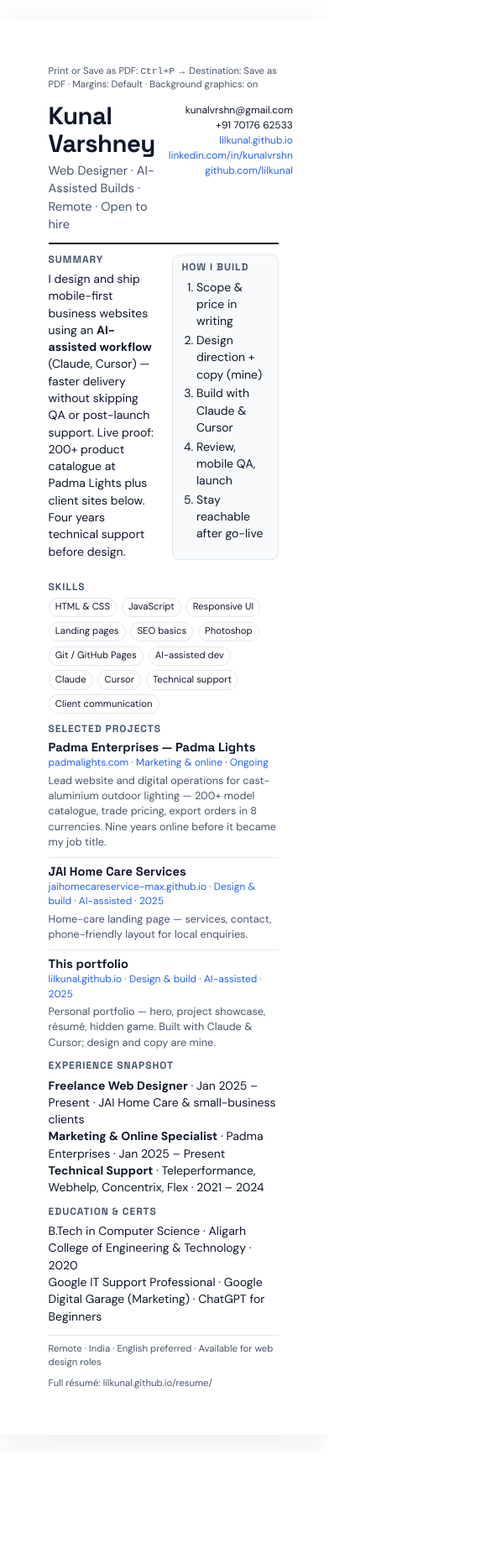
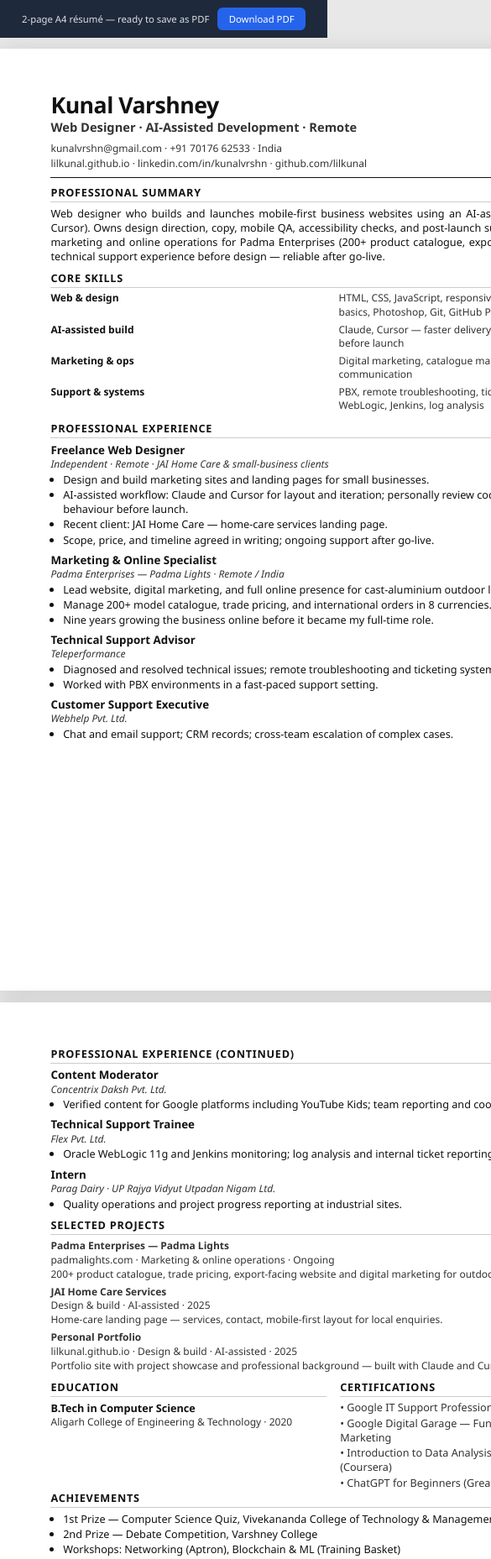
Before and after one commit to lilkunal/lilkunal.github.io, a plain HTML site: page assets/hire-me.html in a window 390 px wide. Shown: the top 1857 px of the page at 84% size, 585 px wide, since content can reach past the window. Before the commit the page ends 1733 px from the top, so only its background shows below. Drawn offline with Linux system fonts and the light colour scheme.

Commit message:
feat: 2-page A4 printable resume for PDF download
Replace hire-me sheet with clean two-page A4 layout; wire Download resume links site-wide.

Co-authored-by: Cursor <cursoragent@cursor.com>

```diff
--- a/assets/hire-me.html
+++ b/assets/hire-me.html
@@ -3,153 +3,377 @@
 <head>
 <meta charset="UTF-8">
 <meta name="viewport" content="width=device-width, initial-scale=1.0">
-<title>Kunal Varshney — Hire Me (Web Designer)</title>
-<meta name="description" content="One-page overview — web designer, AI-assisted builds, three live projects. Remote · India.">
-<link rel="icon" type="image/svg+xml" href="favicon.svg">
-<link rel="preconnect" href="https://fonts.googleapis.com">
-<link rel="preconnect" href="https://fonts.gstatic.com" crossorigin>
-<link href="https://fonts.googleapis.com/css2?family=DM+Sans:opsz,wght@9..40,400;9..40,500;9..40,600;9..40,700&family=Space+Grotesk:wght@600;700&display=swap" rel="stylesheet">
+<title>Kunal Varshney — Résumé</title>
+<meta name="robots" content="noindex">
 <style>
+*, *::before, *::after { box-sizing: border-box; margin: 0; padding: 0; }
+
 :root {
-  --ink: #0f172a;
-  --muted: #475569;
-  --accent: #2563eb;
-  --border: #e2e8f0;
-  --bg: #fff;
+  --ink: #111;
+  --muted: #333;
+  --rule: #ccc;
 }
-* { box-sizing: border-box; margin: 0; }
+
+html { font-size: 10pt; }
+
 body {
-  font-family: "DM Sans", system-ui, sans-serif;
-  font-size: 10.5pt;
-  line-height: 1.45;
+  font-family: "Segoe UI", Calibri, Arial, sans-serif;
   color: var(--ink);
-  background: var(--bg);
-  max-width: 8.5in;
-  margin: 0 auto;
-  padding: 0.55in 0.6in;
+  background: #e8e8e8;
+  line-height: 1.35;
 }
-h1, h2, h3 { font-family: "Space Grotesk", sans-serif; font-weight: 700; line-height: 1.15; }
-h1 { font-size: 22pt; letter-spacing: -0.02em; }
-.tagline { font-size: 11pt; color: var(--muted); margin-top: 0.25rem; max-width: 36rem; }
-.header { display: flex; justify-content: space-between; align-items: flex-start; gap: 1rem; border-bottom: 2px solid var(--ink); padding-bottom: 0.65rem; margin-bottom: 0.75rem; }
-.contact { text-align: right; font-size: 9pt; line-height: 1.5; }
-.contact a { color: var(--accent); text-decoration: none; }
-.grid-2 { display: grid; grid-template-columns: 1fr 1fr; gap: 0.85rem 1.25rem; margin-bottom: 0.85rem; }
-section { margin-bottom: 0.75rem; }
-section h2 { font-size: 9pt; text-transform: uppercase; letter-spacing: 0.08em; color: var(--muted); margin-bottom: 0.35rem; }
-.summary p { max-width: 42rem; }
-.workflow { background: #f8fafc; border: 1px solid var(--border); border-radius: 8px; padding: 0.55rem 0.65rem; }
-.workflow ol { padding-left: 1.1rem; margin: 0; }
-.workflow li { margin: 0.15rem 0; }
-.skills { display: flex; flex-wrap: wrap; gap: 0.35rem; }
-.skills span { font-size: 8.5pt; padding: 0.15rem 0.45rem; border: 1px solid var(--border); border-radius: 999px; background: #fff; }
-.project { border-top: 1px solid var(--border); padding-top: 0.5rem; margin-top: 0.5rem; }
-.project:first-of-type { border-top: none; padding-top: 0; margin-top: 0; }
-.project h3 { font-size: 11pt; margin-bottom: 0.1rem; }
-.project .meta { font-size: 9pt; color: var(--accent); margin-bottom: 0.2rem; }
-.project p { font-size: 9.5pt; color: var(--muted); }
-.footer-note { margin-top: 0.65rem; padding-top: 0.5rem; border-top: 1px solid var(--border); font-size: 8.5pt; color: var(--muted); display: flex; justify-content: space-between; flex-wrap: wrap; gap: 0.5rem; }
-.print-hint { font-size: 8.5pt; color: var(--muted); margin-bottom: 0.75rem; }
+
+/* —— Screen toolbar only —— */
+.toolbar {
+  position: sticky;
+  top: 0;
+  z-index: 10;
+  display: flex;
+  justify-content: center;
+  gap: 0.75rem;
+  padding: 0.65rem 1rem;
+  background: #1e293b;
+  color: #fff;
+  font-size: 0.85rem;
+}
+.toolbar button {
+  font: inherit;
+  cursor: pointer;
+  border: none;
+  border-radius: 6px;
+  padding: 0.45rem 1rem;
+  background: #2563eb;
+  color: #fff;
+}
+.toolbar button:hover { background: #1d4ed8; }
+.toolbar span { align-self: center; opacity: 0.85; }
+
+/* —— A4 pages —— */
+.sheet {
+  width: 210mm;
+  min-height: 297mm;
+  margin: 1rem auto;
+  padding: 14mm 16mm;
+  background: #fff;
+  box-shadow: 0 2px 24px rgba(0,0,0,.12);
+}
+.sheet + .sheet { margin-top: 0; }
+
+.name {
+  font-size: 20pt;
+  font-weight: 700;
+  letter-spacing: -0.02em;
+  line-height: 1.1;
+}
+.title {
+  font-size: 11pt;
+  font-weight: 600;
+  margin-top: 0.15rem;
+  color: var(--muted);
+}
+.contact-line {
+  font-size: 9pt;
+  margin-top: 0.45rem;
+  color: var(--muted);
+  line-height: 1.5;
+}
+.head-rule {
+  border: none;
+  border-top: 1.5px solid var(--ink);
+  margin: 0.55rem 0 0.65rem;
+}
+
+section { margin-bottom: 0.65rem; }
+section:last-child { margin-bottom: 0; }
+
+h2 {
+  font-size: 9.5pt;
+  font-weight: 700;
+  text-transform: uppercase;
+  letter-spacing: 0.06em;
+  border-bottom: 1px solid var(--rule);
+  padding-bottom: 0.15rem;
+  margin-bottom: 0.35rem;
+}
+
+p, li { font-size: 9.5pt; }
+.summary p { text-align: justify; }
+
+.skills-grid {
+  display: grid;
+  grid-template-columns: 1fr 1fr;
+  gap: 0.15rem 1rem;
+  font-size: 9pt;
+}
+.skills-grid dt { font-weight: 600; }
+.skills-grid dd { color: var(--muted); margin-bottom: 0.2rem; }
+
+.job { margin-bottom: 0.45rem; }
+.job:last-child { margin-bottom: 0; }
+.job-head {
+  display: flex;
+  justify-content: space-between;
+  align-items: baseline;
+  gap: 0.5rem;
+  flex-wrap: wrap;
+}
+.job-role { font-weight: 700; font-size: 10pt; }
+.job-date { font-size: 9pt; color: var(--muted); white-space: nowrap; }
+.job-org { font-size: 9pt; font-style: italic; color: var(--muted); margin-bottom: 0.12rem; }
+.job ul {
+  padding-left: 1.1rem;
+  margin-top: 0.1rem;
+}
+.job li { margin-bottom: 0.08rem; }
+
+.project { margin-bottom: 0.35rem; }
+.project-name { font-weight: 700; font-size: 9.5pt; }
+.project-meta { font-size: 9pt; color: var(--muted); }
+.project p { font-size: 9pt; color: var(--muted); margin-top: 0.05rem; }
+
+.two-col {
+  display: grid;
+  grid-template-columns: 1fr 1fr;
+  gap: 0.5rem 1.25rem;
+}
+
+.edu-item { margin-bottom: 0.3rem; }
+.edu-item strong { font-size: 9.5pt; }
+.edu-item span { font-size: 9pt; color: var(--muted); display: block; }
+
+.certs { font-size: 9pt; color: var(--muted); }
+.certs li { margin-bottom: 0.1rem; list-style: none; padding-left: 0; }
+.certs li::before { content: "• "; }
+
+.achievements ul {
+  padding-left: 1.1rem;
+  font-size: 9pt;
+}
+.achievements li { margin-bottom: 0.08rem; }
+
+@page {
+  size: A4;
+  margin: 0;
+}
+
 @media print {
-  body { padding: 0.45in 0.5in; }
-  .print-hint, .no-print { display: none !important; }
-  a { color: var(--ink); }
+  html { font-size: 10pt; }
+  body { background: #fff; }
+  .toolbar { display: none !important; }
+  .sheet {
+    width: 100%;
+    min-height: auto;
+    margin: 0;
+    padding: 14mm 16mm;
+    box-shadow: none;
+    page-break-after: always;
   }
+  .sheet:last-of-type { page-break-after: auto; }
+  a { color: inherit; text-decoration: none; }
+}
+
 @media screen {
-  body { box-shadow: 0 8px 40px rgba(15,23,42,.08); margin: 1.5rem auto; }
+  .pages { padding-bottom: 2rem; }
 }
 </style>
 </head>
 <body>
-<p class="print-hint no-print">Print or Save as PDF: <kbd>Ctrl+P</kbd> → Destination: Save as PDF · Margins: Default · Background graphics: on</p>
 
-<header class="header">
-  <div>
-    <h1>Kunal Varshney</h1>
-    <p class="tagline">Web Designer · AI-Assisted Builds · Remote · Open to hire</p>
+<div class="toolbar no-print">
+  <span>2-page A4 résumé — ready to save as PDF</span>
+  <button type="button" id="btn-print">Download PDF</button>
 </div>
-  <div class="contact">
-    <div>kunalvrshn@gmail.com</div>
-    <div>+91 70176 62533</div>
-    <div><a href="https://lilkunal.github.io/">lilkunal.github.io</a></div>
-    <div><a href="https://linkedin.com/in/kunalvrshn/">linkedin.com/in/kunalvrshn</a></div>
-    <div><a href="https://github.com/lilkunal">github.com/lilkunal</a></div>
-  </div>
+
+<div class="pages">
+
+<!-- ========== PAGE 1 ========== -->
+<div class="sheet" id="page-1">
+
+  <header>
+    <h1 class="name">Kunal Varshney</h1>
+    <p class="title">Web Designer · AI-Assisted Development · Remote</p>
+    <p class="contact-line">
+      kunalvrshn@gmail.com · +91 70176 62533 · India<br>
+      lilkunal.github.io · linkedin.com/in/kunalvrshn · github.com/lilkunal
+    </p>
+    <hr class="head-rule">
   </header>
 
-<div class="grid-2">
   <section class="summary">
-    <h2>Summary</h2>
-    <p>I design and ship mobile-first business websites using an <strong>AI-assisted workflow</strong> (Claude, Cursor) — faster delivery without skipping QA or post-launch support. Live proof: 200+ product catalogue at Padma Lights plus client sites below. Four years technical support before design.</p>
+    <h2>Professional Summary</h2>
+    <p>Web designer who builds and launches mobile-first business websites using an AI-assisted workflow (Claude, Cursor). Owns design direction, copy, mobile QA, accessibility checks, and post-launch support. Since 2025, leads marketing and online operations for Padma Enterprises (200+ product catalogue, export orders). Four years of technical support experience before design — reliable after go-live.</p>
   </section>
-  <section class="workflow">
-    <h2>How I build</h2>
-    <ol>
-      <li>Scope &amp; price in writing</li>
-      <li>Design direction + copy (mine)</li>
-      <li>Build with Claude &amp; Cursor</li>
-      <li>Review, mobile QA, launch</li>
-      <li>Stay reachable after go-live</li>
-    </ol>
+
+  <section>
+    <h2>Core Skills</h2>
+    <dl class="skills-grid">
+      <dt>Web &amp; design</dt>
+      <dd>HTML, CSS, JavaScript, responsive UI, landing pages, SEO basics, Photoshop, Git, GitHub Pages</dd>
+      <dt>AI-assisted build</dt>
+      <dd>Claude, Cursor — faster delivery with human review before launch</dd>
+      <dt>Marketing &amp; ops</dt>
+      <dd>Digital marketing, catalogue management, Excel, client communication</dd>
+      <dt>Support &amp; systems</dt>
+      <dd>PBX, remote troubleshooting, ticketing, CRM, Oracle WebLogic, Jenkins, log analysis</dd>
+    </dl>
   </section>
+
+  <section>
+    <h2>Professional Experience</h2>
+
+    <article class="job">
+      <div class="job-head">
+        <span class="job-role">Freelance Web Designer</span>
+        <span class="job-date">Jan 2025 – Present</span>
+      </div>
+      <p class="job-org">Independent · Remote · JAI Home Care &amp; small-business clients</p>
+      <ul>
+        <li>Design and build marketing sites and landing pages for small businesses.</li>
+        <li>AI-assisted workflow: Claude and Cursor for layout and iteration; personally review code, copy, and mobile behaviour before launch.</li>
+        <li>Recent client: JAI Home Care — home-care services landing page.</li>
+        <li>Scope, price, and timeline agreed in writing; ongoing support after go-live.</li>
+      </ul>
+    </article>
+
+    <article class="job">
+      <div class="job-head">
+        <span class="job-role">Marketing &amp; Online Specialist</span>
+        <span class="job-date">Jan 2025 – Present</span>
+      </div>
+      <p class="job-org">Padma Enterprises — Padma Lights · Remote / India</p>
+      <ul>
+        <li>Lead website, digital marketing, and full online presence for cast-aluminium outdoor lighting.</li>
+        <li>Manage 200+ model catalogue, trade pricing, and international orders in 8 currencies.</li>
+        <li>Nine years growing the business online before it became my full-time role.</li>
+      </ul>
+    </article>
+
+    <article class="job">
+      <div class="job-head">
+        <span class="job-role">Technical Support Advisor</span>
+        <span class="job-date">Aug 2024 – Dec 2024</span>
+      </div>
+      <p class="job-org">Teleperformance</p>
+      <ul>
+        <li>Diagnosed and resolved technical issues; remote troubleshooting and ticketing systems.</li>
+        <li>Worked with PBX environments in a fast-paced support setting.</li>
+      </ul>
+    </article>
+
+    <article class="job">
+      <div class="job-head">
+        <span class="job-role">Customer Support Executive</span>
+        <span class="job-date">Oct 2023 – Jan 2024</span>
+      </div>
+      <p class="job-org">Webhelp Pvt. Ltd.</p>
+      <ul>
+        <li>Chat and email support; CRM records; cross-team escalation of complex cases.</li>
+      </ul>
+    </article>
+
+  </section>
+
 </div>
 
+<!-- ========== PAGE 2 ========== -->
+<div class="sheet" id="page-2">
+
   <section>
-  <h2>Skills</h2>
-  <div class="skills">
-    <span>HTML &amp; CSS</span>
-    <span>JavaScript</span>
-    <span>Responsive UI</span>
-    <span>Landing pages</span>
-    <span>SEO basics</span>
-    <span>Photoshop</span>
-    <span>Git / GitHub Pages</span>
-    <span>AI-assisted dev</span>
-    <span>Claude</span>
-    <span>Cursor</span>
-    <span>Technical support</span>
-    <span>Client communication</span>
+    <h2>Professional Experience (continued)</h2>
+
+    <article class="job">
+      <div class="job-head">
+        <span class="job-role">Content Moderator</span>
+        <span class="job-date">Oct 2021 – Apr 2023</span>
+      </div>
+      <p class="job-org">Concentrix Daksh Pvt. Ltd.</p>
+      <ul>
+        <li>Verified content for Google platforms including YouTube Kids; team reporting and coordination.</li>
+      </ul>
+    </article>
+
+    <article class="job">
+      <div class="job-head">
+        <span class="job-role">Technical Support Trainee</span>
+        <span class="job-date">Feb 2021 – Jun 2021</span>
+      </div>
+      <p class="job-org">Flex Pvt. Ltd.</p>
+      <ul>
+        <li>Oracle WebLogic 11g and Jenkins monitoring; log analysis and internal ticket reporting.</li>
+      </ul>
+    </article>
+
+    <article class="job">
+      <div class="job-head">
+        <span class="job-role">Intern</span>
+        <span class="job-date">Jun 2019 – Aug 2019</span>
+      </div>
+      <p class="job-org">Parag Dairy · UP Rajya Vidyut Utpadan Nigam Ltd.</p>
+      <ul>
+        <li>Quality operations and project progress reporting at industrial sites.</li>
+      </ul>
+    </article>
+  </section>
+
+  <section>
+    <h2>Selected Projects</h2>
+    <article class="project">
+      <p class="project-name">Padma Enterprises — Padma Lights</p>
+      <p class="project-meta">padmalights.com · Marketing &amp; online operations · Ongoing</p>
+      <p>200+ product catalogue, trade pricing, export-facing website and digital marketing for outdoor lighting manufacturer.</p>
+    </article>
+    <article class="project">
+      <p class="project-name">JAI Home Care Services</p>
+      <p class="project-meta">Design &amp; build · AI-assisted · 2025</p>
+      <p>Home-care landing page — services, contact, mobile-first layout for local enquiries.</p>
+    </article>
+    <article class="project">
+      <p class="project-name">Personal Portfolio</p>
+      <p class="project-meta">lilkunal.github.io · Design &amp; build · AI-assisted · 2025</p>
+      <p>Portfolio site with project showcase and professional background — built with Claude and Cursor.</p>
+    </article>
+  </section>
+
+  <div class="two-col">
+    <section>
+      <h2>Education</h2>
+      <div class="edu-item">
+        <strong>B.Tech in Computer Science</strong>
+        <span>Aligarh College of Engineering &amp; Technology · 2020</span>
       </div>
     </section>
 
     <section>
-  <h2>Selected projects</h2>
+      <h2>Certifications</h2>
+      <ul class="certs">
+        <li>Google IT Support Professional Certificate</li>
+        <li>Google Digital Garage — Fundamentals of Digital Marketing</li>
+        <li>Introduction to Data Analysis Using Microsoft Excel (Coursera)</li>
+        <li>ChatGPT for Beginners (Great Learning Academy)</li>
+      </ul>
+    </section>
+  </div>
 
-  <article class="project">
-    <h3>Padma Enterprises — Padma Lights</h3>
-    <p class="meta">padmalights.com · Marketing &amp; online · Ongoing</p>
-    <p>Lead website and digital operations for cast-aluminium outdoor lighting — 200+ model catalogue, trade pricing, export orders in 8 currencies. Nine years online before it became my job title.</p>
-  </article>
-
-  <article class="project">
-    <h3>JAI Home Care Services</h3>
-    <p class="meta">jaihomecareservice-max.github.io · Design &amp; build · AI-assisted · 2025</p>
-    <p>Home-care landing page — services, contact, phone-friendly layout for local enquiries.</p>
-  </article>
-
-  <article class="project">
-    <h3>This portfolio</h3>
-    <p class="meta">lilkunal.github.io · Design &amp; build · AI-assisted · 2025</p>
-    <p>Personal portfolio — hero, project showcase, résumé, hidden game. Built with Claude &amp; Cursor; design and copy are mine.</p>
-  </article>
+  <section class="achievements">
+    <h2>Achievements</h2>
+    <ul>
+      <li>1st Prize — Computer Science Quiz, Vivekananda College of Technology &amp; Management</li>
+      <li>2nd Prize — Debate Competition, Varshney College</li>
+      <li>Workshops: Networking (Aptron), Blockchain &amp; ML (Training Basket)</li>
+    </ul>
   </section>
 
-<section>
-  <h2>Experience snapshot</h2>
-  <p><strong>Freelance Web Designer</strong> · Jan 2025 – Present · JAI Home Care &amp; small-business clients<br>
-  <strong>Marketing &amp; Online Specialist</strong> · Padma Enterprises · Jan 2025 – Present<br>
-  <strong>Technical Support</strong> · Teleperformance, Webhelp, Concentrix, Flex · 2021 – 2024</p>
-</section>
+</div>
 
-<section>
-  <h2>Education &amp; certs</h2>
-  <p>B.Tech in Computer Science · Aligarh College of Engineering &amp; Technology · 2020<br>
-  Google IT Support Professional · Google Digital Garage (Marketing) · ChatGPT for Beginners</p>
-</section>
+</div>
 
-<footer class="footer-note">
-  <span>Remote · India · English preferred · Available for web design roles</span>
-  <span>Full résumé: lilkunal.github.io/resume/</span>
-</footer>
+<script>
+document.getElementById("btn-print").addEventListener("click", function () {
+  window.print();
+});
+if (new URLSearchParams(location.search).has("download")) {
+  window.addEventListener("load", function () { setTimeout(function () { window.print(); }, 400); });
+}
+</script>
 </body>
 </html>
--- a/sw.js
+++ b/sw.js
@@ -6,7 +6,7 @@
    - Videos are never cached. They are ~21 MB and would blow past the origin's
      storage quota for no benefit.
    Bump CACHE_VERSION to retire every old cache on the next activation. */
-var CACHE_VERSION = "kv-v25";
+var CACHE_VERSION = "kv-v26";
 
 var PRECACHE = [
   "./",
```
Also changed, not shown: index.html (+5 -6 lines), resume/index.html (+2 -2 lines). Lines whose indentation alone changed are shown as unchanged.
